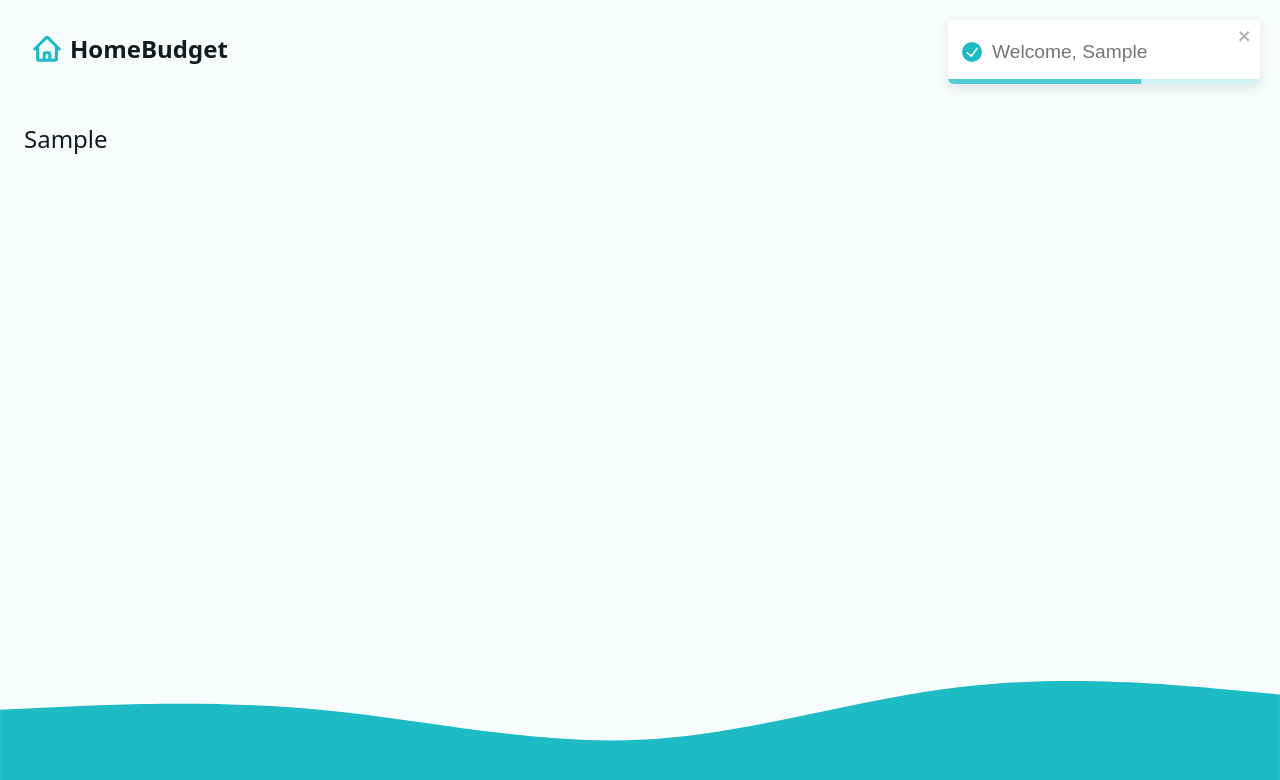
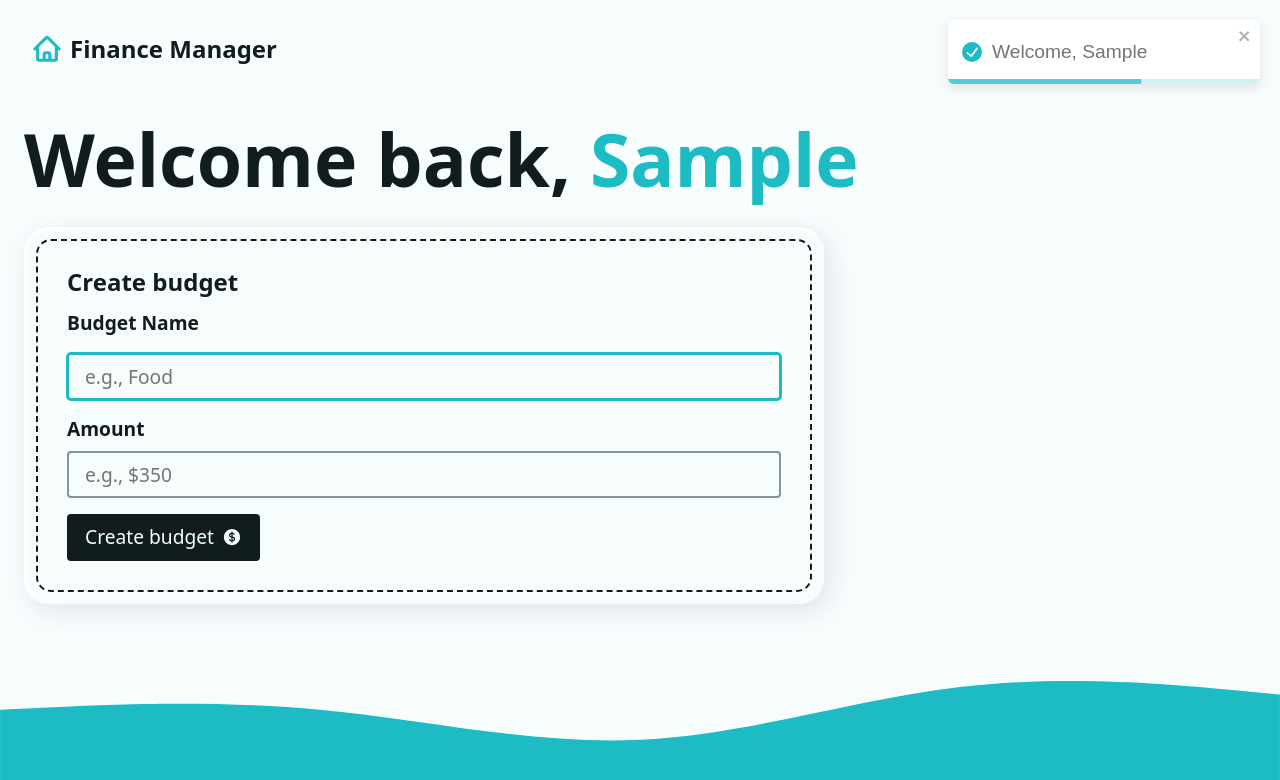
Before and after one commit to JuiceW4H/apper-frontend-project, a React (Vite) app: page / in a window 1280 px wide. Both pictures are taken after typing "Sample" into the empty fields and a click on the button "Create Account". Shown: the top 780 px of the page. Built offline with nearby package versions, Linux system fonts and the light colour scheme.

Commit message:
Added Form Clearing

```diff
--- /dev/null
+++ b/src/components/AddBudgetForm.jsx
@@ -0,0 +1,53 @@
+import { useEffect, useRef } from "react";
+
+import { CurrencyDollarIcon } from "@heroicons/react/24/solid";
+
+import { Form, useFetcher } from "react-router-dom";
+
+const AddBudgetForm = () => {
+    const fetcher = useFetcher();
+    const isSubmitting = fetcher.state === "submitting";
+
+    const formRef = useRef();
+    const pointerRef = useRef();
+
+    useEffect(() => {
+        if(!isSubmitting){
+            formRef.current.reset()
+            pointerRef.current.focus()
+        }
+    }, [isSubmitting])
+
+  return (
+    <div className="form-wrapper">
+        <h2 className="h3">
+            Create budget
+        </h2>
+        <fetcher.Form method="post" className="grid-sm" ref={formRef}>
+           <div className="grid-sm">
+            <label htmlFor="newBudget">
+                Budget Name
+            </label>
+            <input type="text" name="newBudget" id="newBudget" placeholder="e.g., Food" required ref={pointerRef}/>
+           </div>
+           <div className="grid-xs">
+                <label htmlFor="newBudgetAmount">Amount</label>
+                <input type="number" step="0.01" name="newBudgetAmount" id="newBudgetAmount" placeholder="e.g., $350" required inputMode="decimal" />
+           </div>
+           <input type="hidden" name="_action" value="createBudget" />
+           <button type="submit" className="btn btn--dark" disable={isSubmitting}>
+           {
+            isSubmitting ? <span>Submitting…</span> : (
+              <>
+                <span>Create budget</span>
+                <CurrencyDollarIcon width={20} />
+              </>
+            )
+          }
+           </button>
+        </fetcher.Form>
+    </div>
+  )
+}
+
+export default AddBudgetForm
--- a/src/components/Intro.jsx
+++ b/src/components/Intro.jsx
@@ -23,6 +23,7 @@ const Intro = () => {
                 aria-label="Your Name"
                 autoComplete="given-name"
                 />
+                <input type="hidden" name="_action" value="newUser" />
                 <button type="submit" className="btn btn--dark">
                     <span>Create Account</span>
                     <UserPlusIcon width={20} />
--- a/src/components/Nav.jsx
+++ b/src/components/Nav.jsx
@@ -13,7 +13,7 @@ const Nav = ({ userName }) => {
         aria-label="Go to home"
       >
         <img src={logomark} alt="" height={30} />
-        <span>HomeBudget</span>
+        <span>Finance Manager</span>
       </NavLink>
       {
         userName && (
--- a/src/helpers.js
+++ b/src/helpers.js
@@ -1,7 +1,18 @@
+const generateRandomColor = () => {
+  const existingBudgetLength = fetchData("budgets")?.length ?? 0;
+  return `${existingBudgetLength * 34} 65% 50%`
+}
+
 export const fetchData = (key) => {
   return JSON.parse(localStorage.getItem(key));
 };
 
+export const createBudget = ({ name, amount}) => {
+  const newItem = { id: crypto.randomUUID(), name: name, createAt: Date.now(), amount: +amount, color: generateRandomColor()}
+  const existingBudgets = fetchData("budgets") ?? []
+  return localStorage.setItem("budgets", JSON.stringify([...existingBudgets, newItem]))
+}
+
 export const deleteItem = ({ key }) => {
   return localStorage.removeItem(key)
 }
--- a/src/pages/Dashboard.jsx
+++ b/src/pages/Dashboard.jsx
@@ -1,34 +1,67 @@
 import { useLoaderData } from "react-router-dom";
 
-import { fetchData } from "../helpers"
+import { createBudget, fetchData } from "../helpers"
+
 import Intro from "../components/Intro";
+import AddBudgetForm from "../components/AddBudgetForm";
 
 import { toast } from "react-toastify";
 
+
 export function dashboardLoader() {
   const userName = fetchData("userName");
-  return { userName }
+  const budgets = fetchData("budgets");
+  return { userName, budgets }
 }
 
 export async function dashboardAction({request}){
   const data = await request.formData();
-  const formData = Object.fromEntries(data)
+  const {_action, ...values} = Object.fromEntries(data)
 
-  try{
-    localStorage.setItem("userName", JSON.stringify(formData.userName))
-    return toast.success(`Welcome, ${formData.userName}`)
-  }catch(e){
-    throw new Error("There was a problem creating your account.")
+  if (_action === "newUser"){
+    try{
+      localStorage.setItem("userName", JSON.stringify(values.userName))
+      return toast.success(`Welcome, ${values.userName}`)
+    }catch(e){
+      throw new Error("There was a problem creating your account.")
+    }
+  }
+
+  if (_action === "createBudget"){
+    try{
+      createBudget({
+        name: values.newBudget,
+        amount: values.newBudgetAmount
+
+      })
+      return toast.success("Budget created!")
+    } catch(e){
+      throw new Error("There was a problem creating your budget.")
+    }
   }
 }
 
 const Dashboard = () => {
-  const { userName } = useLoaderData()
+  const { userName, budgets } = useLoaderData()
 
   return (
-    <div>
-      {userName ? (<p>{userName}</p>) : <Intro/>}
-    </div>
+    <>
+      {userName ? (
+        <div className="dashboard">
+          <h1>
+            Welcome back, <span className="accent">{userName}</span>
+          </h1>
+          <div className="grid-sm">
+            {/*budgets ? () : ()*/}
+            <div className="grid-lg">
+              <div className="flex-lg">
+                <AddBudgetForm />
+              </div>
+            </div>
+          </div>
+        </div>
+      ) : <Intro/>}
+    </>
   )
 }
 export default Dashboard
```
